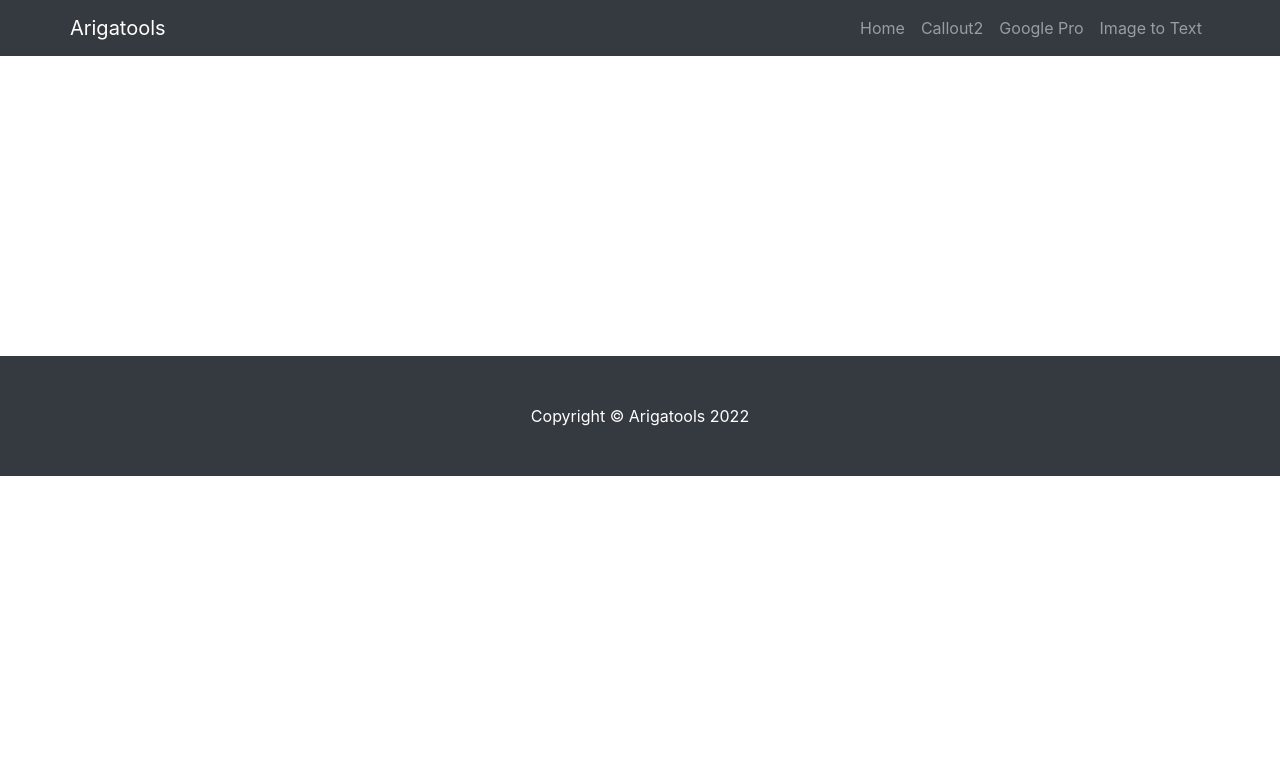
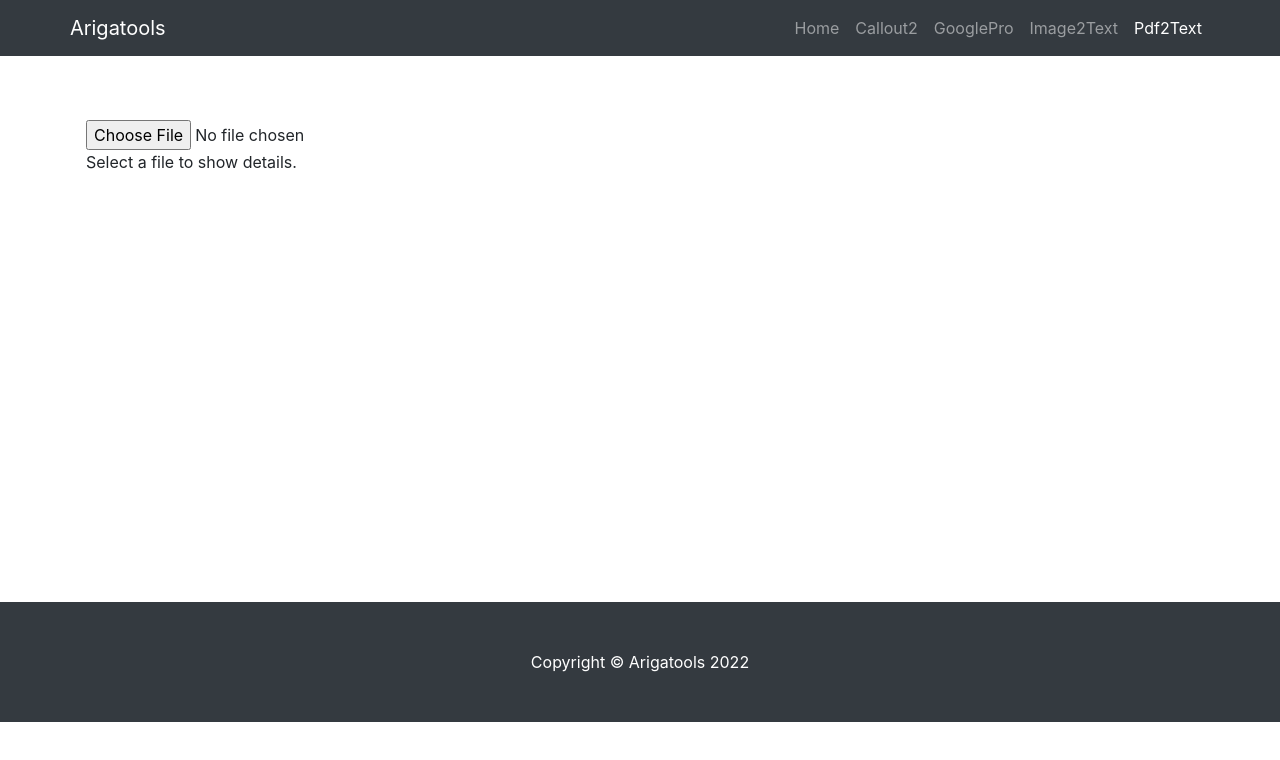
Before and after one commit to chessmonster/amplifyapp, a React (Create React App) app: page /pdftotext in a window 1280 px wide. Shown: the top 760 px of the page. Built offline with nearby package versions, Linux system fonts and the light colour scheme.

Commit message:
working pdftotext

```diff
--- a/package.json
+++ b/package.json
@@ -8,6 +8,8 @@
     "@testing-library/react": "^13.1.1",
     "@testing-library/user-event": "^13.5.0",
     "aws-amplify": "^4.3.20",
+    "pdfjs": "^2.4.7",
+    "pdfjs-dist": "^2.16.105",
     "react": "^18.0.0",
     "react-dom": "^18.0.0",
     "react-router-dom": "^6.3.0",
--- a/public/index.html
+++ b/public/index.html
@@ -2,6 +2,7 @@
 <html lang="en">
   <head>
     <meta charset="utf-8" />
+    <script src="//mozilla.github.io/pdf.js/build/pdf.js"></script>
     <link rel="icon" href="%PUBLIC_URL%/favicon.ico" />
     <meta name="viewport" content="width=device-width, initial-scale=1" />
     <meta name="theme-color" content="#000000" />
--- a/src/components/Navigation.jsx
+++ b/src/components/Navigation.jsx
@@ -25,12 +25,17 @@ function Navigation() {
               </li>
               <li className="nav-item">
                 <NavLink className="nav-link" to="/googlepro">
-                  Google Pro
+                  GooglePro
                 </NavLink>
               </li>
               <li className="nav-item">
                 <NavLink className="nav-link" to="/imgtotext">
-                  Image to Text
+                  Image2Text
+                </NavLink>
+              </li>
+              <li className="nav-item">
+                <NavLink className="nav-link" to="/pdftotext">
+                  Pdf2Text
                 </NavLink>
               </li>
               {/* <li className="nav-item">
--- /dev/null
+++ b/src/components/PdfToText.jsx
@@ -0,0 +1,126 @@
+import React, { useState, useEffect } from "react";
+
+var pdfjsLib = window['pdfjs-dist/build/pdf'];
+
+function Pdf2TextClass() {
+  var self = this;
+  this.complete = 0;
+
+  this.pdfToText = function (data, callbackPageDone, callbackAllDone) {
+      var loadingTask = pdfjsLib.getDocument(data);
+      loadingTask.promise.then(function (pdf) {
+
+          var total = pdf._pdfInfo.numPages;
+          var layers = {};
+          for (var i = 1; i <= total; i++) {
+              pdf.getPage(i).then(function (page) {
+                  var n = page.pageNumber;
+                  page.getTextContent().then(function (textContent) {
+
+                      if (null != textContent.items) {
+                          var page_text = "";
+                          var last_block = null;
+                          for (var k = 0; k < textContent.items.length; k++) {
+                              var block = textContent.items[k];
+                              if (last_block != null && last_block.str[last_block.str.length - 1] != ' ') {
+                                  if (block.x < last_block.x)
+                                      page_text += "\r\n";
+                                  else if (last_block.y != block.y && (last_block.str.match(/^(\s?[a-zA-Z])$|^(.+\s[a-zA-Z])$/) == null))
+                                      page_text += ' ';
+                              }
+                              page_text += block.str;
+                              last_block = block;
+                          }
+
+                          textContent != null && console.log("page " + n + " finished."); //" content: \n" + page_text);
+                          layers[n] = page_text + "\n\n";
+                      }
+                      ++self.complete;
+                      //callbackPageDone( self.complete, total );
+                      if (self.complete == total) {
+                          window.setTimeout(function () {
+                              var full_text = "";
+                              var num_pages = Object.keys(layers).length;
+                              for (var j = 1; j <= num_pages; j++)
+                                  full_text += layers[j];
+                              callbackAllDone(full_text);
+                          }, 1000);
+                      }
+                  }); // end  of page.getTextContent().then
+              }); // end of page.then
+          } // of for
+
+      });
+  }; // end of pdfToText()
+}; // end of class
+
+const PdfToText = () => {
+
+  const [isSelected, setIsSelected] = useState(null);
+  const [errMsg, setErrMsg] = useState(null)
+  const [statusResult, setStatusResult] = useState(null)
+
+  var fr=new FileReader();
+  var pdff = new Pdf2TextClass();
+
+	const changeHandler = (event) => {
+
+		setIsSelected(true);
+
+    if (event.target.files[0].type === "application/pdf") {
+
+      fr.readAsArrayBuffer(event.target.files[0])
+      fr.onload=function(){
+        pdff.pdfToText(
+          fr.result,
+          // setStatusResult('page done...'),
+          (text) => {
+            console.log(text)
+          },
+          (text) => {
+            console.log(text);
+            setStatusResult(text);
+          });
+      }
+
+    } else {
+      setErrMsg('Cannot proceed, file is not pdf')
+    }
+
+	};
+
+  return (
+
+    <div className="callout">
+      <div className="container">
+        <div class="row align-items-center my-5">
+            <div class="w-100 p-3 col-lg-5">
+              <div>
+
+              <input type="file" name="file" onChange={changeHandler} />
+              <br />{errMsg}
+              {isSelected ? (
+                <div>
+
+                </div>
+              ) : (
+                <p>Select a file to show details. {errMsg}</p>
+              )}
+
+              <br />
+
+              {statusResult}
+
+              <br />
+
+            </div>
+          </div>
+        </div>
+      </div>
+    </div>
+
+  );
+
+};
+
+export default PdfToText
--- a/src/components/index.js
+++ b/src/components/index.js
@@ -10,3 +10,4 @@ export { default as Posts } from "./blog/Posts";
 export { default as Post } from "./blog/Post";
 export { default as Googlepro } from "./Googlepro";
 export { default as ImgToText } from "./ImgToText";
+export { default as PdfToText } from "./PdfToText";
--- a/src/index.js
+++ b/src/index.js
@@ -47,6 +47,7 @@ import {
   Posts,
   Post,
   ImgToText,
+  PdfToText,
 } from "./components/";
 
 ReactDOM.render(
@@ -64,6 +65,7 @@ ReactDOM.render(
         <Route path=":postSlug" element={<Post />} />
       </Route>
       <Route path="/googlepro" element={<Googlepro />} />
+      <Route path="/pdftotext" element={<PdfToText />} />
     </Routes>
     <Footer />
   </Router>,
```
Also changed, not shown: 1 other file (tests, documents, lock files or other folders).
